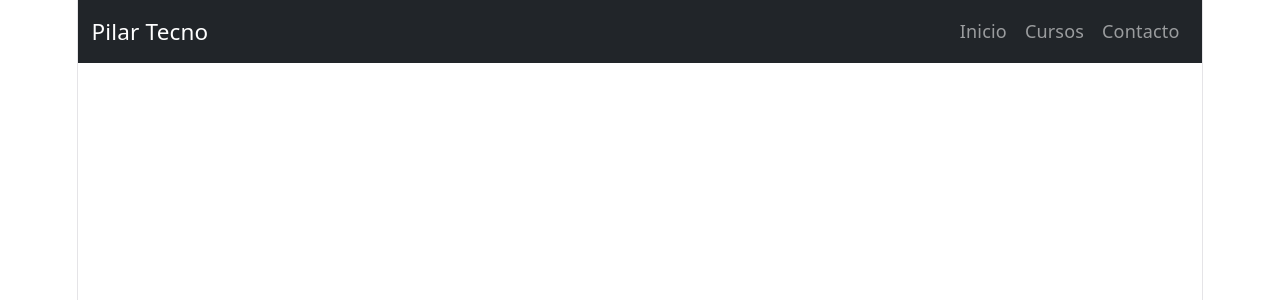
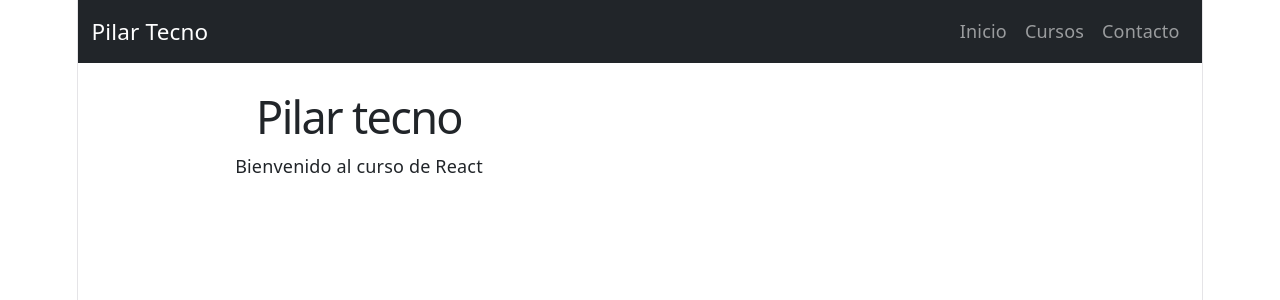
Before and after one commit to araceliasiscorvalan-wq/landing-pilar-tecno, a React (Vite) app: page / in a window 1280 px wide. Shown: the top 300 px of the page. Built offline with nearby package versions, Linux system fonts and the light colour scheme.

Commit message:
Agregue el titulo y la estructura de la pagina

```diff
--- a/src/App.tsx
+++ b/src/App.tsx
@@ -1,10 +1,22 @@
 
+import { Container, Row, Col } from "react-bootstrap";
 import BarraNavegacion from "./components/BarraNavegacion/BarraNavegacion";
 
 function App() {
   return (
     <>
       <BarraNavegacion />
+      <Container className="mt-4">
+        <Row>
+          <Col md={6}>
+            <h1>Pilar tecno</h1>
+            <p>Bienvenido al curso de React</p>
+          </Col>
+          <Col md={6}>
+            {/* acá van los cursos, más adelante */}
+          </Col>
+        </Row>
+      </Container>
     </>
   );
 }
```
